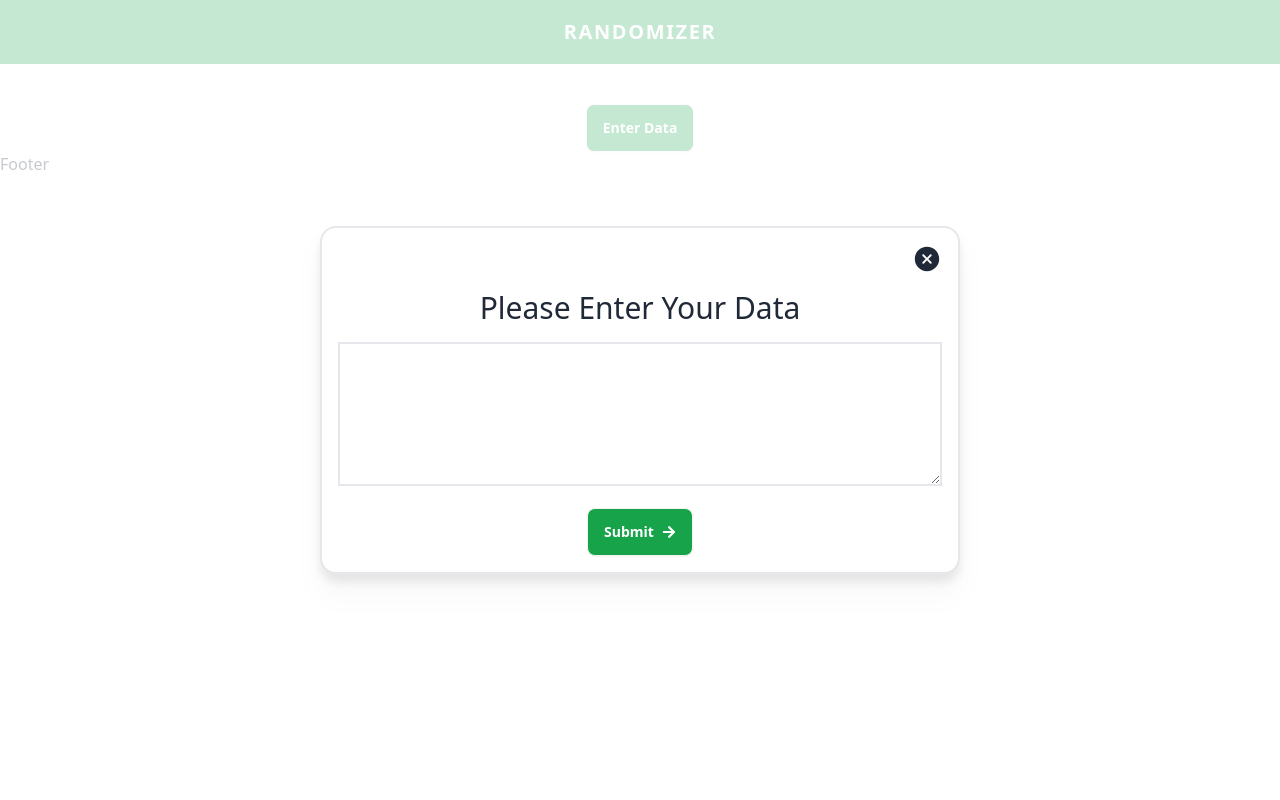
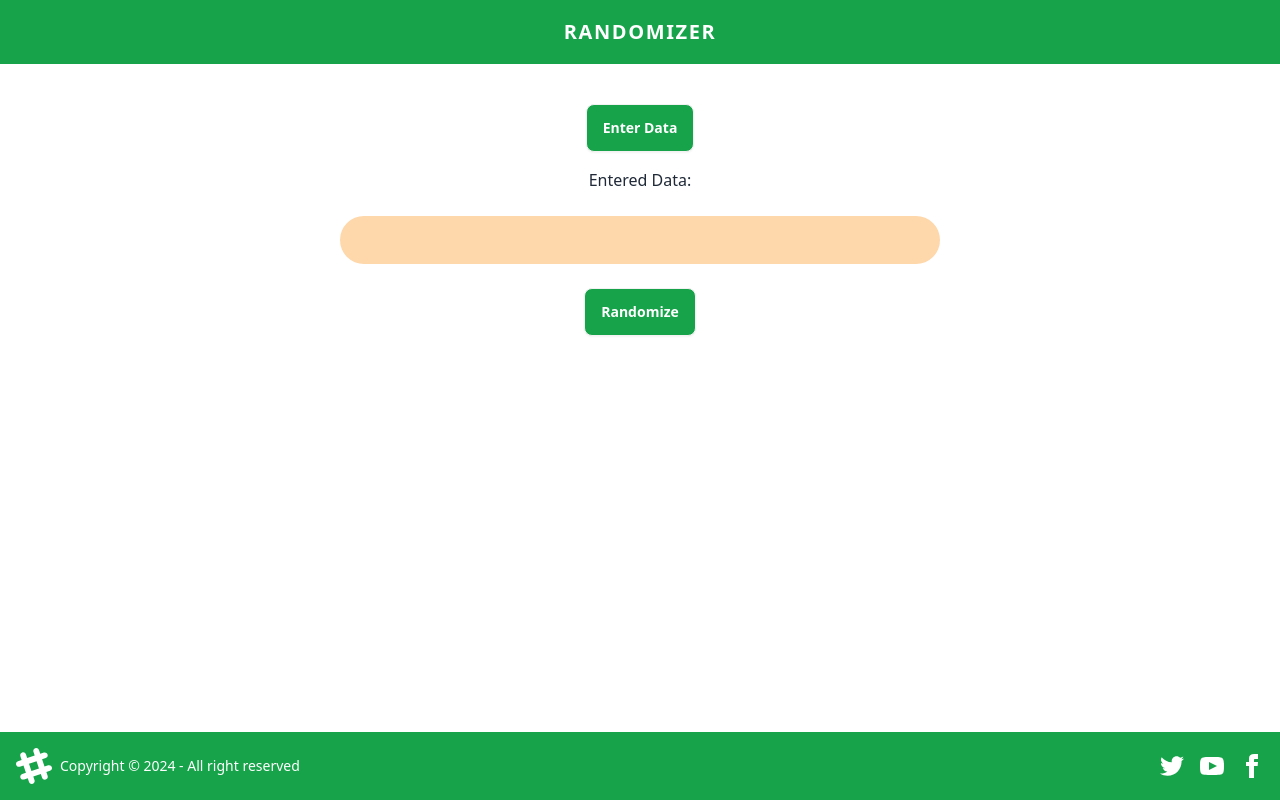
Before and after one commit to devjunayed/react-randomizer-app, a React (Vite) app: page / in a window 1280 px wide. Built offline with nearby package versions, Linux system fonts and the light colour scheme.

Commit message:
random value generated

```diff
--- a/package.json
+++ b/package.json
@@ -14,6 +14,7 @@
     "match-sorter": "^6.3.1",
     "prop-types": "^15.8.1",
     "react": "^18.2.0",
+    "react-copy-to-clipboard": "^5.1.0",
     "react-dom": "^18.2.0",
     "react-modal": "^3.16.1",
     "react-router-dom": "^6.21.2",
--- a/src/components/Footer.jsx
+++ b/src/components/Footer.jsx
@@ -1,9 +1,18 @@
 
 const Footer = () => {
     return (
-        <div>
-            Footer
-        </div>
+        <footer className="footer items-center p-4 bg-green-600 text-white absolute bottom-0">
+            <aside className="items-center grid-flow-col">
+                <svg width="36" height="36" viewBox="0 0 24 24" xmlns="http://www.w3.org/2000/svg" fillRule="evenodd" clipRule="evenodd" className="fill-current"><path d="M22.672 15.226l-2.432.811.841 2.515c.33 1.019-.209 2.127-1.23 2.456-1.15.325-2.148-.321-2.463-1.226l-.84-2.518-5.013 1.677.84 2.517c.391 1.203-.434 2.542-1.831 2.542-.88 0-1.601-.564-1.86-1.314l-.842-2.516-2.431.809c-1.135.328-2.145-.317-2.463-1.229-.329-1.018.211-2.127 1.231-2.456l2.432-.809-1.621-4.823-2.432.808c-1.355.384-2.558-.59-2.558-1.839 0-.817.509-1.582 1.327-1.846l2.433-.809-.842-2.515c-.33-1.02.211-2.129 1.232-2.458 1.02-.329 2.13.209 2.461 1.229l.842 2.515 5.011-1.677-.839-2.517c-.403-1.238.484-2.553 1.843-2.553.819 0 1.585.509 1.85 1.326l.841 2.517 2.431-.81c1.02-.33 2.131.211 2.461 1.229.332 1.018-.21 2.126-1.23 2.456l-2.433.809 1.622 4.823 2.433-.809c1.242-.401 2.557.484 2.557 1.838 0 .819-.51 1.583-1.328 1.847m-8.992-6.428l-5.01 1.675 1.619 4.828 5.011-1.674-1.62-4.829z"></path></svg>
+                <p>Copyright © 2024 - All right reserved</p>
+            </aside>
+            <nav className="grid-flow-col gap-4 md:place-self-center md:justify-self-end">
+                <a><svg xmlns="http://www.w3.org/2000/svg" width="24" height="24" viewBox="0 0 24 24" className="fill-current"><path d="M24 4.557c-.883.392-1.832.656-2.828.775 1.017-.609 1.798-1.574 2.165-2.724-.951.564-2.005.974-3.127 1.195-.897-.957-2.178-1.555-3.594-1.555-3.179 0-5.515 2.966-4.797 6.045-4.091-.205-7.719-2.165-10.148-5.144-1.29 2.213-.669 5.108 1.523 6.574-.806-.026-1.566-.247-2.229-.616-.054 2.281 1.581 4.415 3.949 4.89-.693.188-1.452.232-2.224.084.626 1.956 2.444 3.379 4.6 3.419-2.07 1.623-4.678 2.348-7.29 2.04 2.179 1.397 4.768 2.212 7.548 2.212 9.142 0 14.307-7.721 13.995-14.646.962-.695 1.797-1.562 2.457-2.549z"></path></svg>
+                </a>
+                <a><svg xmlns="http://www.w3.org/2000/svg" width="24" height="24" viewBox="0 0 24 24" className="fill-current"><path d="M19.615 3.184c-3.604-.246-11.631-.245-15.23 0-3.897.266-4.356 2.62-4.385 8.816.029 6.185.484 8.549 4.385 8.816 3.6.245 11.626.246 15.23 0 3.897-.266 4.356-2.62 4.385-8.816-.029-6.185-.484-8.549-4.385-8.816zm-10.615 12.816v-8l8 3.993-8 4.007z"></path></svg></a>
+                <a><svg xmlns="http://www.w3.org/2000/svg" width="24" height="24" viewBox="0 0 24 24" className="fill-current"><path d="M9 8h-3v4h3v12h5v-12h3.642l.358-4h-4v-1.667c0-.955.192-1.333 1.115-1.333h2.885v-5h-3.808c-3.596 0-5.192 1.583-5.192 4.615v3.385z"></path></svg></a>
+            </nav>
+        </footer>
     );
 };
 
--- a/src/components/ModalPopup.jsx
+++ b/src/components/ModalPopup.jsx
@@ -26,7 +26,7 @@
     }
 
     useEffect(() => {
-        setIsOpen(true);
+        setIsOpen(false);
     }, [setIsOpen])
 
     return (
@@ -47,7 +47,7 @@
                 </div>
 
                 <form onSubmit={handleSubmit}>
-                    <textarea name="inputData" className="mt-4 border-2 w-full h-36" ></textarea>
+                    <textarea placeholder="Ex :- Karim, John, Stracy (Separate with comma)" name="inputData" className="p-2 mt-4 border-2 w-full h-36" ></textarea>
                     <div className="flex justify-center mt-4">
                         <button className="btn bg-green-600 text-white">Submit <FaArrowRight /></button>
                     </div>
--- a/src/pages/Home.jsx
+++ b/src/pages/Home.jsx
@@ -1,9 +1,11 @@
 import { useState } from "react";
 import ModalPopup from "../components/ModalPopup";
+import { CopyToClipboard } from 'react-copy-to-clipboard';
 
 const Home = () => {
     const [modalIsOpen, setIsOpen] = useState(false);
     const [value, setValue] = useState();
+    const [randomValue, setRandomValue] = useState([]);
 
     function openModal() {
         setIsOpen(true);
@@ -11,12 +13,43 @@
 
 
 
+    const handleRandomize = () => {
+        const randomizeValue = [];
+
+        const valueInArray = value.split(",");
+        const valueLength = valueInArray.length;
+
+        while (randomizeValue.length < valueLength) {
+            const randomNumber = Math.floor(Math.random() * valueLength);
+            if (!randomizeValue.includes(valueInArray[randomNumber])) {
+                randomizeValue.push(valueInArray[randomNumber]);
+            }
+        }
+        console.log(randomizeValue);
+
+        setRandomValue(randomizeValue);
+    }
+
     return (
-        <div className="">
+        <div className="mx-10">
             <div className="flex justify-center mt-10">
                 <button onClick={openModal} className="btn bg-green-600 text-white">Enter Data</button>
             </div>
-            <p>{value}</p>
+            <p className="text-center mt-4">Entered Data: {value}</p>
+
+            <div className="bg-orange-200 rounded-3xl py-6 px-20 w-1/2 mx-auto mt-6">
+                {
+                    randomValue.map((data, index) => <div key={index}>{data}</div>)
+                }
+            </div>
+
+            <div className="flex justify-center mt-6">
+                <button onClick={handleRandomize} className="btn bg-green-600 text-white">Randomize</button>
+            </div>
+            {/* <CopyToClipboard text={value}>
+                <button>Copy to clipboard with button</button>
+            </CopyToClipboard> */}
+
             <ModalPopup
                 setIsOpen={setIsOpen}
                 modalIsOpen={modalIsOpen}
```
Also changed, not shown: 1 other file (tests, documents, lock files or other folders).
